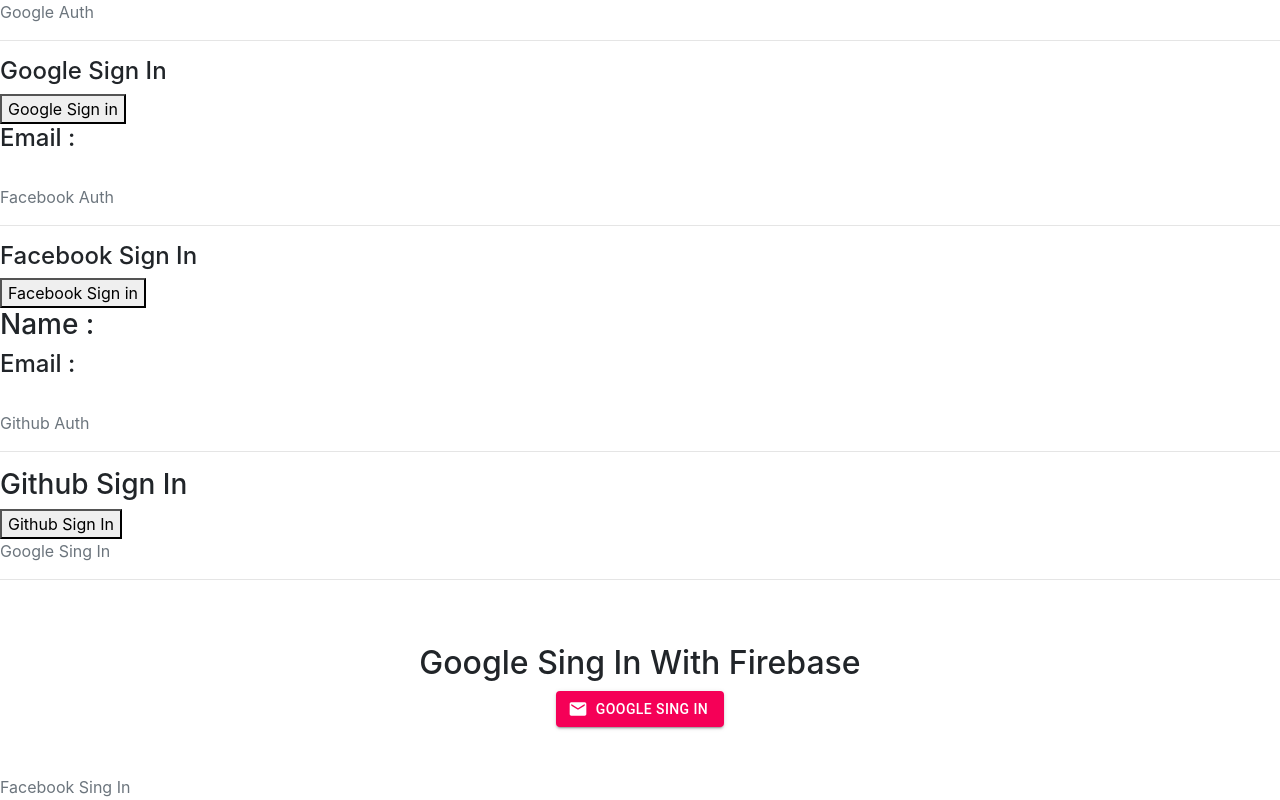
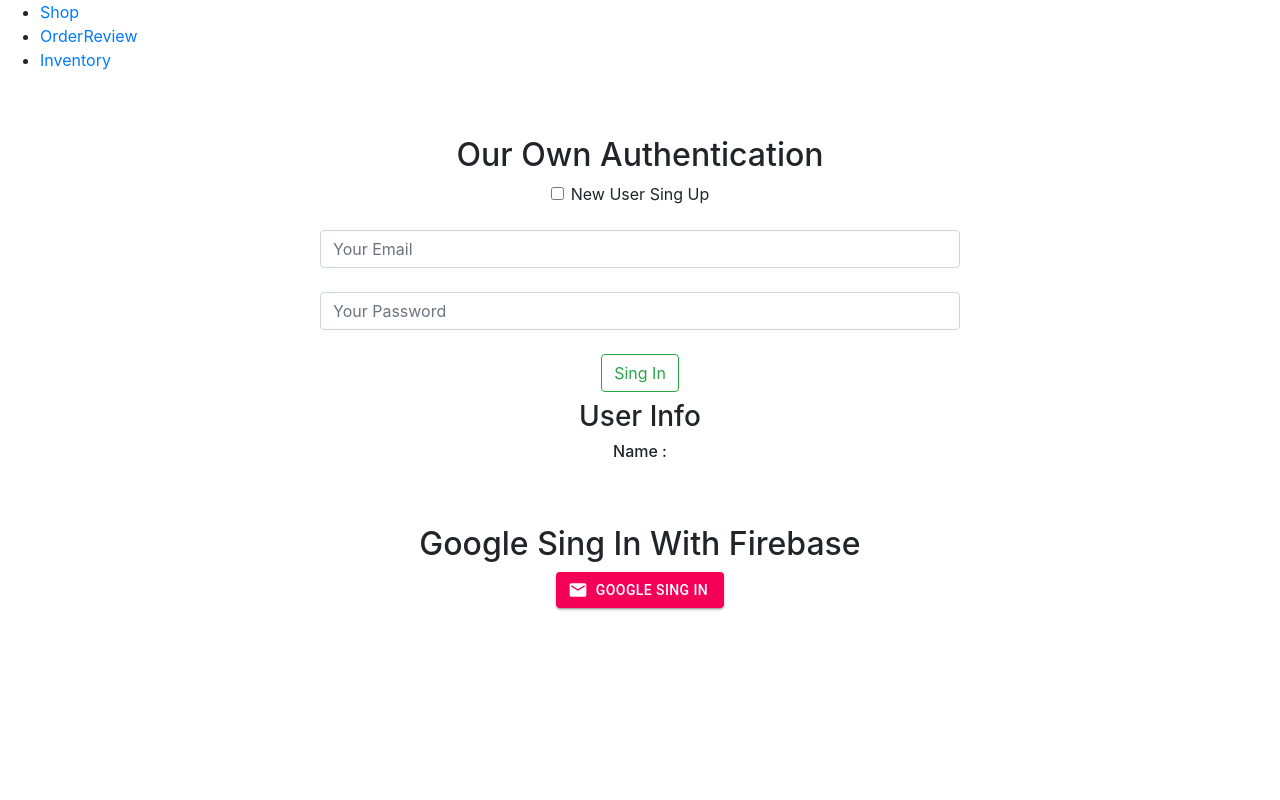
Before and after one commit to MdTasib/Firebase, a React (Create React App) app: page /login in a window 1280 px wide. Shown: the top 800 px of the page. Built offline with nearby package versions, Linux system fonts and the light colour scheme.

Commit message:
Private Route

```diff
--- a/package.json
+++ b/package.json
@@ -11,6 +11,7 @@
     "firebase": "^8.3.0",
     "react": "^17.0.1",
     "react-dom": "^17.0.1",
+    "react-router-dom": "^5.2.0",
     "react-scripts": "4.0.3",
     "web-vitals": "^1.1.1"
   },
--- a/src/App.js
+++ b/src/App.js
@@ -5,11 +5,12 @@
 import GoogleSingIn from './auth-recap/GoogleSingIn';
 import From from './Form/From';
 import FacebookSingIn from './auth-recap/FacebookSingIn';
+import Commarce from './Private-Route/Commarce';
 
 function App() {
   return (
     <div>
-      <p className='text-secondary'>Google Auth</p><hr />
+      {/* <p className='text-secondary'>Google Auth</p><hr />
       <GoogleAuth />
       <p className='text-secondary'>Facebook Auth</p><hr />
       <FacebookAuth />
@@ -20,7 +21,8 @@
       <p className='text-secondary'>Facebook Sing In</p><hr />
       <FacebookSingIn />
       <p className='text-secondary'>Sing up form</p><hr />
-      <From />
+      <From /> */}
+      <Commarce />
     </div>
   )
 }
--- /dev/null
+++ b/src/Private-Route/Commarce.js
@@ -0,0 +1,53 @@
+import React from 'react';
+import {
+    BrowserRouter as Router,
+    Switch,
+    Route,
+    Link
+} from "react-router-dom";
+import Shop from './Shop/Shop';
+import Inventory from './Inventory/Inventory';
+import OrderReview from './OrderReview/OrderReview';
+import Shipment from './Shipment/Shipment';
+import Login from './Login/Login';
+
+const Commarce = () => {
+    return (
+        <Router>
+            <div>
+                <nav>
+                    <ul>
+                        <li>
+                            <Link to="/">Shop</Link>
+                        </li>
+                        <li>
+                            <Link to="/review">OrderReview</Link>
+                        </li>
+                        <li>
+                            <Link to="/inventory">Inventory</Link>
+                        </li>
+                    </ul>
+                </nav>
+                <Switch>
+                    <Route path="/review">
+                        <OrderReview />
+                    </Route>
+                    <Route path="/inventory">
+                        <Inventory />
+                    </Route>
+                    <Route path='/shipment'>
+                        <Shipment />
+                    </Route>
+                    <Route path='/login'>
+                        <Login />
+                    </Route>
+                    <Route exact path="/">
+                        <Shop />
+                    </Route>
+                </Switch>
+            </div>
+        </Router>
+    );
+};
+
+export default Commarce;
--- /dev/null
+++ b/src/Private-Route/Inventory/Inventory.js
@@ -0,0 +1,11 @@
+import React from 'react';
+
+const Inventory = () => {
+    return (
+        <div>
+            <h3>This is Inventory</h3>
+        </div>
+    );
+};
+
+export default Inventory;
--- /dev/null
+++ b/src/Private-Route/Login/Login.js
@@ -0,0 +1,113 @@
+import React, { useState } from 'react';
+import firebase from 'firebase/app';
+import 'firebase/auth';
+import firebaseConfig from './firebase.confiq';
+import GoogleSingIn from '../../auth-recap/GoogleSingIn';
+
+if (!firebase.apps.length) {
+    firebase.initializeApp(firebaseConfig);
+}
+
+const Login = () => {
+    const [newUser, setNewUser] = useState(false);
+    const [user, setUser] = useState({
+        name: '',
+        email: '',
+        password: '',
+        error: '',
+        success: false,
+    })
+
+    // handle form submit
+    const handleSubmit = (e) => {
+        if (newUser && user.email && user.password) {
+            firebase.auth().createUserWithEmailAndPassword(user.email, user.password)
+                .then(result => {
+                    const newUserInfo = { ...user };
+                    newUserInfo.success = true;
+                    setUser(newUserInfo);
+                    updateUserName(user.name);
+                })
+                .catch(error => {
+                    const newUserInfo = { ...user };
+                    newUserInfo.error = error.message;
+                    newUserInfo.success = false;
+                    setUser(newUserInfo);
+                })
+        }
+
+        if (!newUser && user.email && user.password) {
+            firebase.auth().signInWithEmailAndPassword(user.email, user.password)
+                .then(result => {
+                    const newUserInfo = { ...user };
+                    newUserInfo.success = true;
+                    setUser(newUserInfo);
+                    console.log('sing in user info', result.user);
+                })
+                .catch(error => {
+                    const newUserInfo = { ...user };
+                    newUserInfo.error = error.message;
+                    newUserInfo.success = false;
+                    setUser(newUserInfo);
+                })
+        }
+        e.preventDefault();
+    }
+
+    // update user profile
+    const updateUserName = name => {
+        const user = firebase.auth().currentUser;
+        user.updateProfile({
+            displayName: name,
+        })
+            .then(() => {
+                console.log('user name update successfully');
+            })
+            .catch(error => {
+                console.log(error);
+            })
+    }
+
+    // handle form validation
+    const handleBlur = e => {
+        let isFieldValid = true;
+        if (e.target.name === 'email') {
+            isFieldValid = /\S+@\S+\.\S+/.test(e.target.value);
+        }
+        if (e.target.name === 'password') {
+            const isPasswordValid = e.target.value.length > 6;
+            const passwordHasNumber = /\d{1}/.test(e.target.value);
+            isFieldValid = isPasswordValid && passwordHasNumber;
+        }
+        if (isFieldValid) {
+            const newUserInfo = { ...user };
+            newUserInfo[e.target.name] = e.target.value;
+            setUser(newUserInfo);
+        }
+    }
+
+    return (
+        <div className='text-center pt-5 w-50 m-auto'>
+            <h2>Our Own Authentication</h2>
+            <input className="form-check-input" type="checkbox" name="checkbok" onChange={() => setNewUser(!newUser)} />
+            <label className="form-check-label" htmlFor="newUser">New User Sing Up</label>
+            <form onSubmit={handleSubmit}>
+                {newUser && <input className='form-control' name='name' onBlur={handleBlur} type="text" placeholder='User Name' required />}<br />
+                <input className='form-control' name='email' onBlur={handleBlur} type="text" placeholder='Your Email' required /><br />
+                <input className='form-control' name='password' onBlur={handleBlur} type="password" placeholder='Your Password' required /><br />
+                <input className='btn btn-outline-success' type="submit" value={newUser ? 'Sing Up' : 'Sing In'} />
+            </form>
+            <h3 className='m-2'>User Info</h3>
+            <h6>Name : {user.name}</h6>
+            {
+                user.success ?
+                    <p className='text-success'>User {newUser ? 'Created' : 'Loged In'} Successfully.</p>
+                    :
+                    <p className='text-danger'>{user.error}</p>
+            }
+            <GoogleSingIn />
+        </div>
+    );
+};
+
+export default Login;
--- /dev/null
+++ b/src/Private-Route/Login/firebase.confiq.js
@@ -0,0 +1,10 @@
+// first firebase practise
+const firebaseConfig = {
+    apiKey: "AIzaSyA9OyIxYZHpF8gW8n-rzG0ONtUinMcTgho",
+    authDomain: "first-firebase-practice.firebaseapp.com",
+    projectId: "first-firebase-practice",
+    storageBucket: "first-firebase-practice.appspot.com",
+    messagingSenderId: "468856666252",
+    appId: "1:468856666252:web:55026eb8f9ecfe7b08e3a9"
+};
+export default firebaseConfig;
--- /dev/null
+++ b/src/Private-Route/OrderReview/OrderReview.js
@@ -0,0 +1,18 @@
+import React from 'react';
+import { useHistory } from 'react-router-dom';
+
+const OrderReview = () => {
+
+    const history = useHistory();
+    const handlePlaceOrder = () => {
+        history.push('/shipment');
+    }
+    return (
+        <div>
+            <h3>This is Order Review</h3>
+            <button onClick={handlePlaceOrder}>Proceed Checkout</button>
+        </div>
+    );
+};
+
+export default OrderReview;
--- /dev/null
+++ b/src/Private-Route/Shipment/Shipment.js
@@ -0,0 +1,11 @@
+import React from 'react';
+
+const Shipment = () => {
+    return (
+        <div>
+            <h3>This is Shipment</h3>
+        </div>
+    );
+};
+
+export default Shipment;
--- /dev/null
+++ b/src/Private-Route/Shop/Shop.js
@@ -0,0 +1,15 @@
+import React from 'react';
+import { Link } from 'react-router-dom';
+
+const Shop = () => {
+    return (
+        <div>
+            <h3>This is Shop page</h3>
+            <Link to='/review'>
+                <button>Oder Review</button>
+            </Link>
+        </div>
+    );
+};
+
+export default Shop;
```
Also changed, not shown: 1 other file (tests, documents, lock files or other folders).
